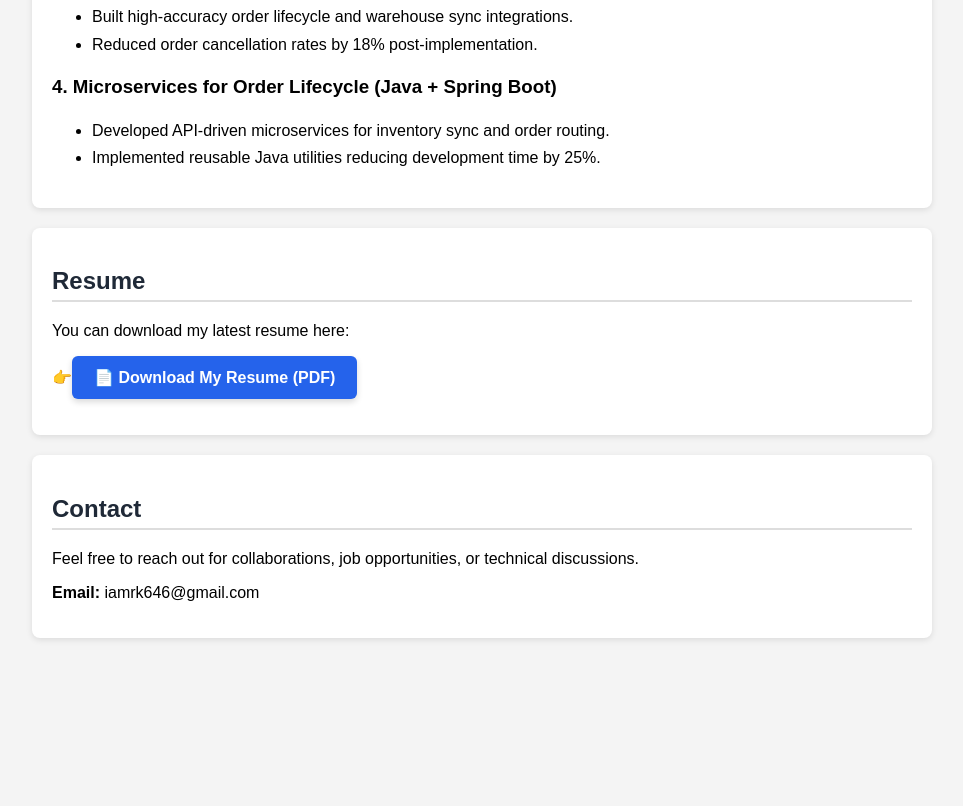
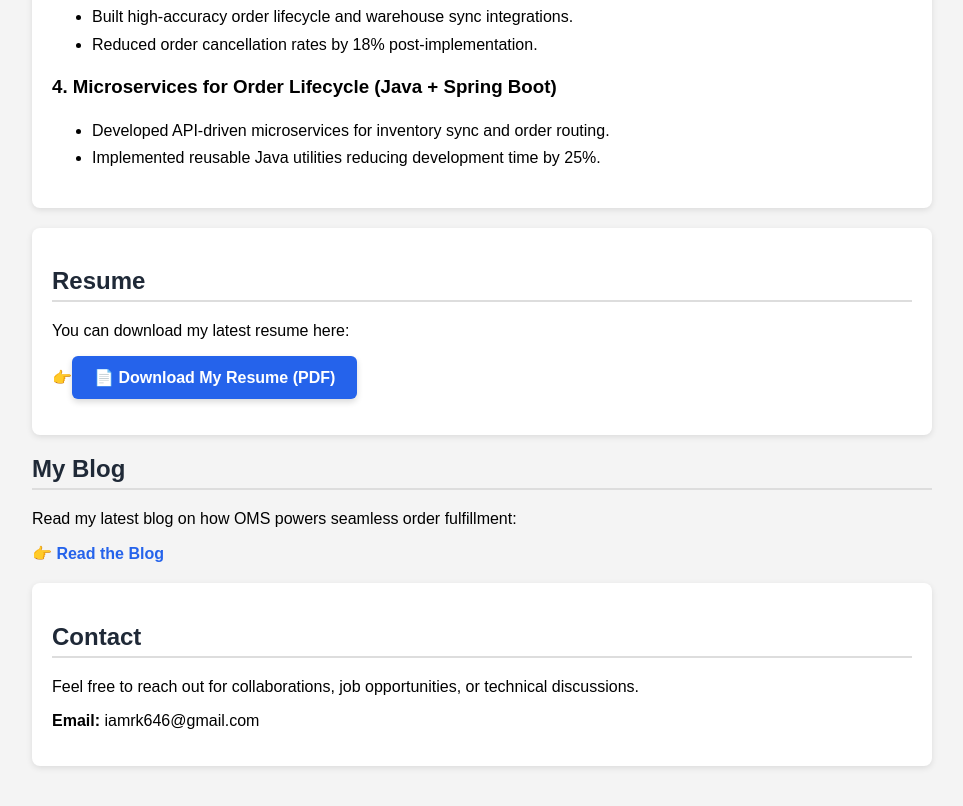
Before and after one commit to rahulkumar-dev01/rahul-portfolio, a plain HTML site: page index.html in a window 1280 px wide. Shown: the part 1281-2087 px from the top of the page, without its empty margins (158-1121 px from the left). Before the commit the page ends 1959 px from the top, so only its background shows below. Drawn offline with Linux system fonts and the light colour scheme.

Commit message:
Update index.html
Adding blog

```diff
--- a/index.html
+++ b/index.html
@@ -97,7 +97,14 @@
 </a>
 </p>
     </div>
-
+<div style="margin-top: 20px;">
+    <h2>My Blog</h2>
+    <p>Read my latest blog on how OMS powers seamless order fulfillment:</p>
+    <a href="https://throughmyeyes011.blogspot.com/2025/12/oms-that-powers-every-order-everywhere.html" target="_blank"
+       style="color: #2563eb; font-weight: bold; text-decoration: none;">
+       👉 Read the Blog
+    </a>
+</div>
     <div class="card">
         <h2>Contact</h2>
         <p>Feel free to reach out for collaborations, job opportunities, or technical discussions.</p>
```
